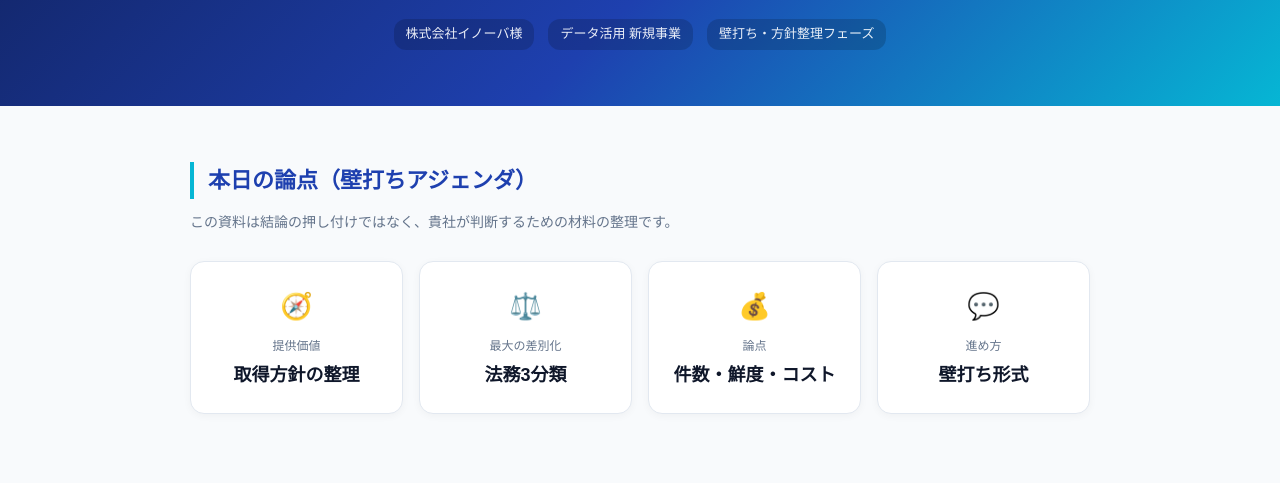
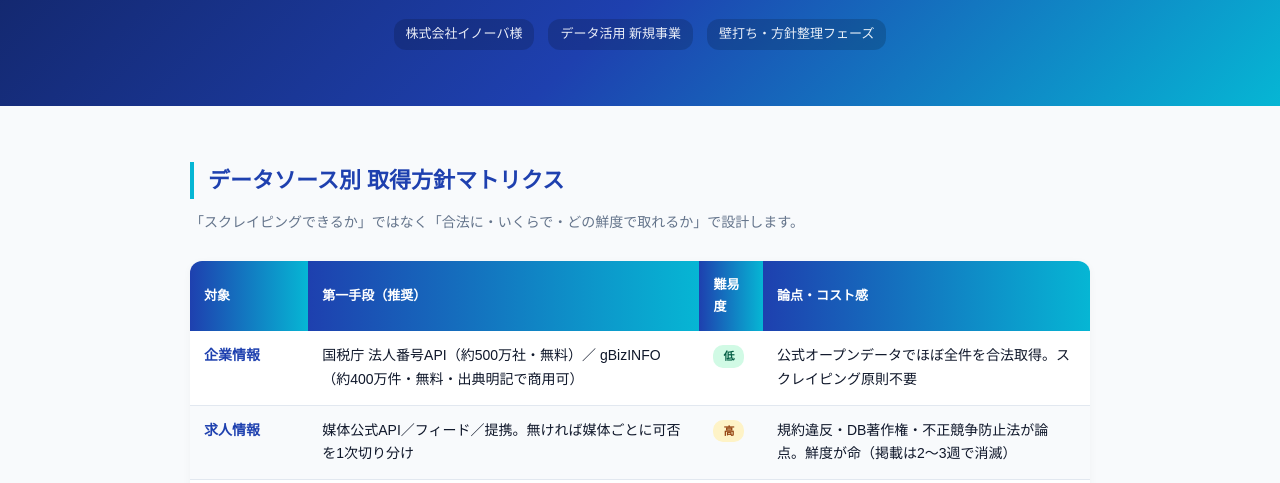
Before and after one commit to Ai-Flow-Architect/inova-data-strategy, a plain HTML site: page index.html in a window 1280 px wide. Shown: the part 286-769 px from the top of the page. Drawn offline with Linux system fonts and the light colour scheme.

Commit message:
本日の論点(壁打ちアジェンダ)サマリーセクションを削除

```diff
--- a/index.html
+++ b/index.html
@@ -110,17 +110,6 @@
 </div>
 
 <div class="section">
-  <div class="section-title">本日の論点（壁打ちアジェンダ）</div>
-  <div class="section-sub">この資料は結論の押し付けではなく、貴社が判断するための材料の整理です。</div>
-  <div class="summary-grid">
-    <div class="summary-card"><div class="icon">🧭</div><div class="label">提供価値</div><div class="value">取得方針の整理</div></div>
-    <div class="summary-card"><div class="icon">⚖️</div><div class="label">最大の差別化</div><div class="value">法務3分類</div></div>
-    <div class="summary-card"><div class="icon">💰</div><div class="label">論点</div><div class="value">件数・鮮度・コスト</div></div>
-    <div class="summary-card"><div class="icon">💬</div><div class="label">進め方</div><div class="value">壁打ち形式</div></div>
-  </div>
-</div>
-
-<div class="section">
   <div class="section-title">データソース別 取得方針マトリクス</div>
   <div class="section-sub">「スクレイピングできるか」ではなく「合法に・いくらで・どの鮮度で取れるか」で設計します。</div>
   <table>
```
